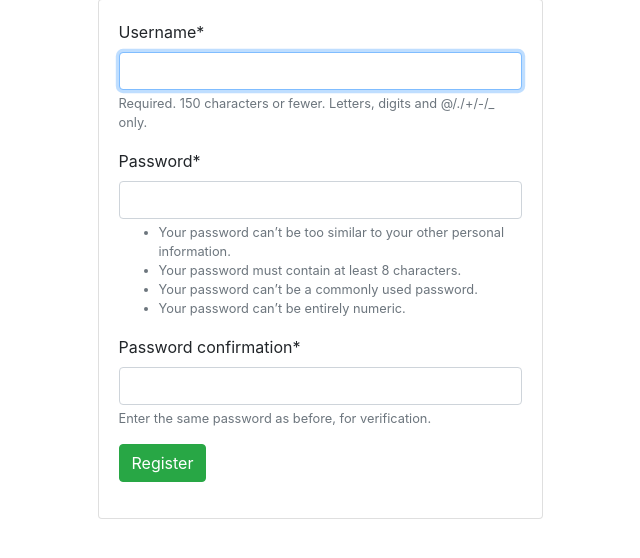
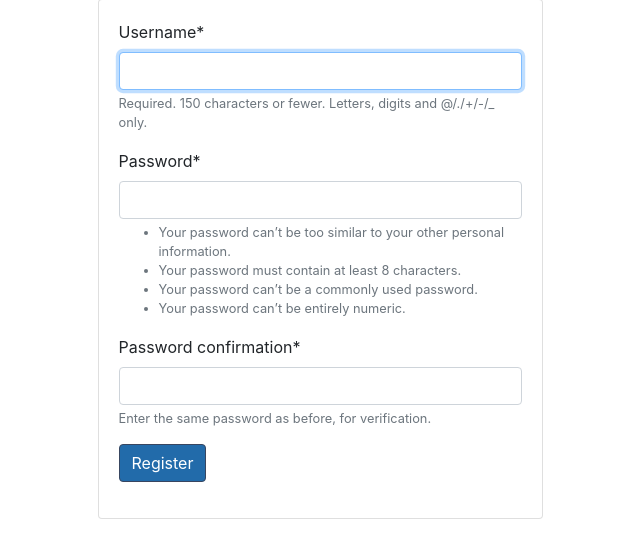
Before and after one commit to Anne-Senpai/CS-3450-Team-5, a Django app: page /register/ in a window 1280 px wide. Shown: the part 139-697 px from the top of the page, without its empty margins (298-938 px from the left). Run offline with Django 3.2, Linux system fonts and the light colour scheme; some libraries are stand-ins or nearby versions.

Commit message:
restyled

```diff
--- a/src/bbpg/genie/templates/genie/register.html
+++ b/src/bbpg/genie/templates/genie/register.html
@@ -10,7 +10,7 @@
                 <form method="POST" class="form-group">
                     {% csrf_token %}
                     {{ form|crispy }}
-                    <button type="submit" class="btn btn-success">Register</button>
+                    <button type="submit" class="btn btn-info">Register</button>
                 </form>
             </div>
         </div>
```
